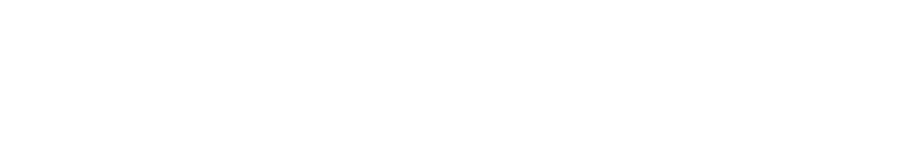
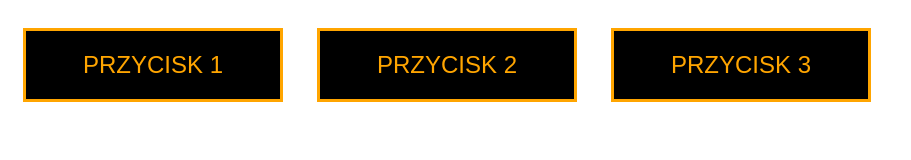
Before and after one commit to RomPop76/P01D07N62, a plain HTML site: page index.html in a window 1280 px wide. Shown: the whole page, without its empty margins (0-911 px from the left). Drawn offline with Linux system fonts and the light colour scheme.

Commit message:
Css exercises

```diff
--- a/index.html
+++ b/index.html
@@ -5,8 +5,34 @@
     <meta http-equiv="X-UA-Compatible" content="IE=edge">
     <meta name="viewport" content="width=device-width, initial-scale=1.0">
     <title>Document</title>
+    <style>
+        a {
+            display: inline-block;
+            text-decoration: none;
+            text-transform: uppercase;
+            background-color: black;
+            color: orange;
+            font-size: 24px;
+            font-family: arial;
+            box-sizing: border-box;
+            width: 260px;
+            padding: 20px 0;
+            text-align: center;
+            border: 3px solid orange;
+            margin: 20px 15px 0 15px;
+        }
+
+        a:hover {
+            background-color: #333;
+            color: white;
+            border: 3px solid black;
+            transition: 0.3s;
+        }
+    </style>
 </head>
 <body>
-
+    <a href="#">Przycisk 1</a>
+    <a href="#">Przycisk 2</a>
+    <a href="#">Przycisk 3</a>
 </body>
 </html>
```
